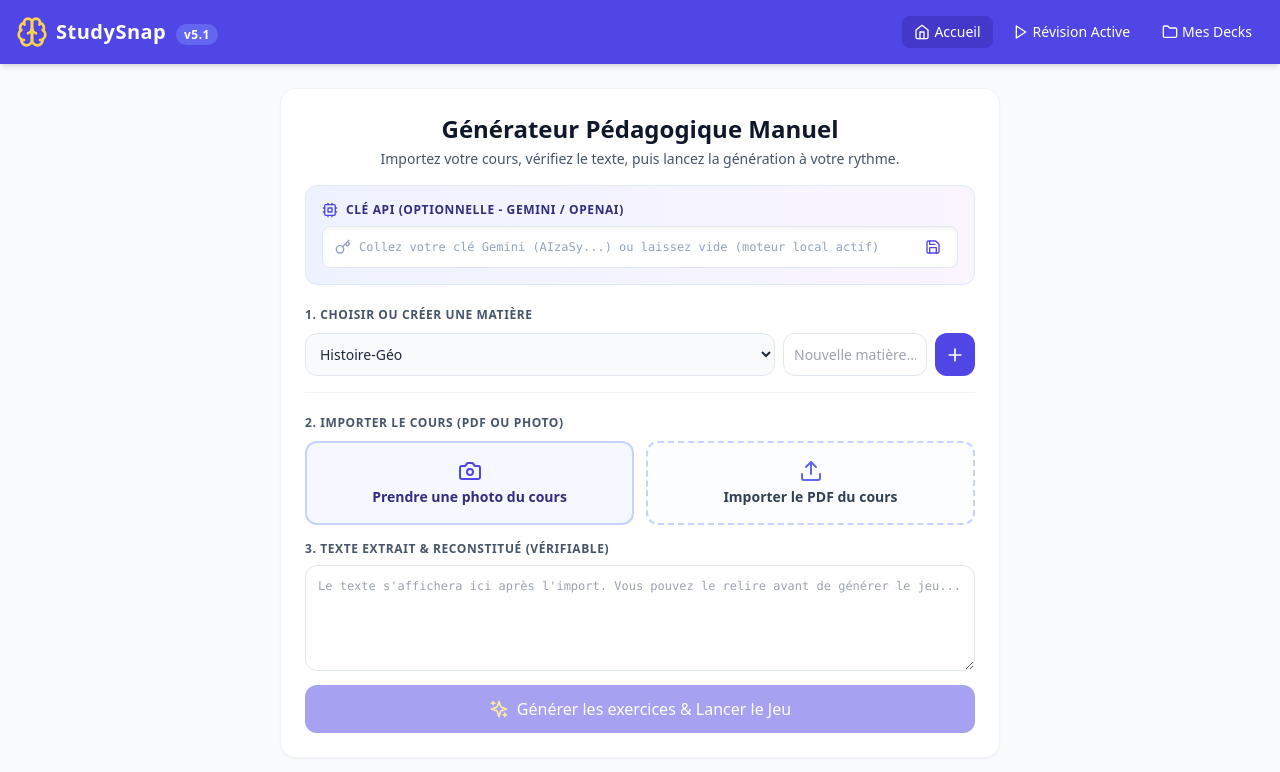
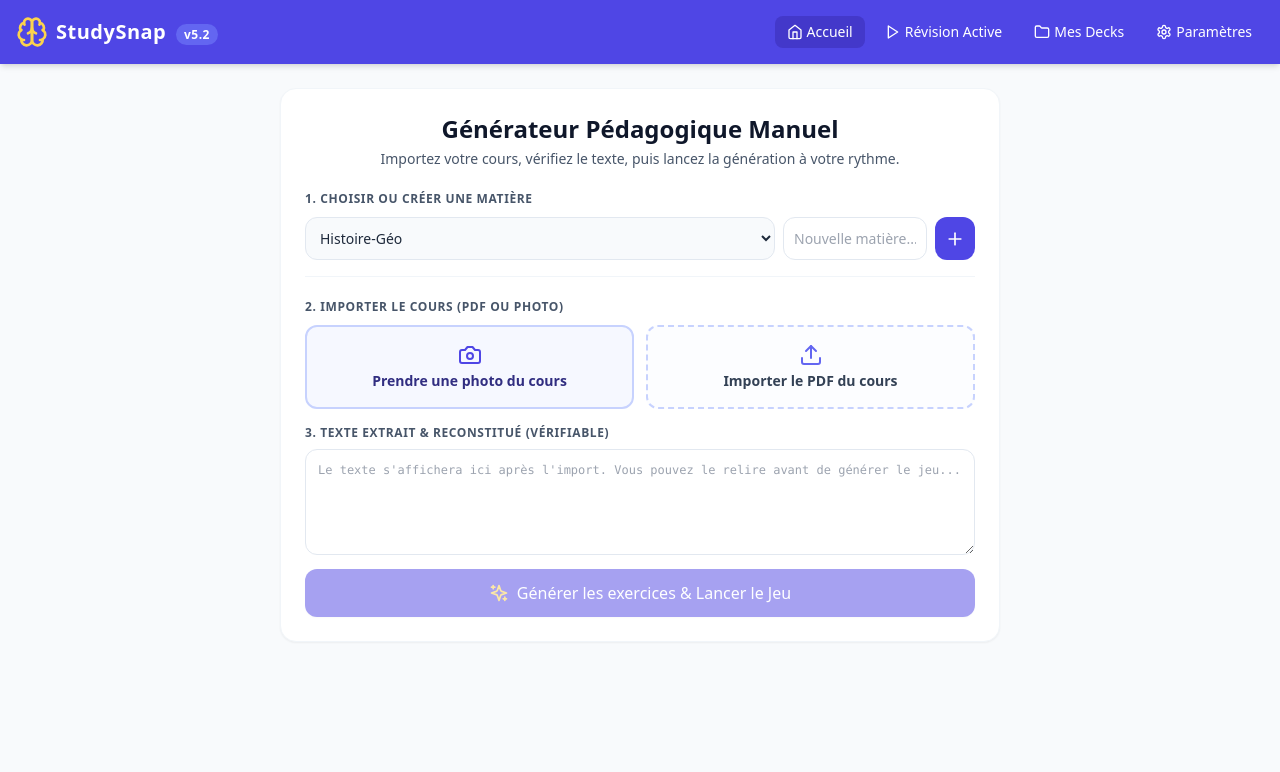
Before and after one commit to Alexis-maker44/Studysnap, a React (Vite) app: page / in a window 1280 px wide. Shown: the top 772 px of the page. Built offline with nearby package versions, Linux system fonts and the light colour scheme.

Commit message:
Add Settings icon and update version to v5.2

```diff
--- a/src/App.jsx
+++ b/src/App.jsx
@@ -2,7 +2,7 @@ import React, { useState, useEffect, useCallback, useRef } from 'react';
 import {
   CheckCircle2, XCircle, AlertCircle, Timer, ChevronRight, ChevronLeft,
   RefreshCw, Award, BookOpen, Sparkles, Upload, Home, Brain,
-  Volume2, Camera, Folder, Trash2, Plus, Zap, Heart, Play, HelpCircle, Key, Cpu, Save, RotateCw, Wand2
+  Volume2, Camera, Folder, Trash2, Plus, Zap, Heart, Play, HelpCircle, Key, Cpu, Save, RotateCw, Wand2, Settings
 } from 'lucide-react';
 
 const STOP_WORDS = new Set([
@@ -49,7 +49,6 @@ function cleanAndStructureRawText(rawText) {
     if (!currentParagraph) {
       currentParagraph = line;
     } else {
-      // Si la ligne précédente ne se termine pas par un point ou deux-points, on recolle
       const lastChar = currentParagraph.slice(-1);
       if (['.', '!', '?', ':', ';'].includes(lastChar) || /^[•\-\*]/.test(line)) {
         cleanedLines.push(currentParagraph);
@@ -507,7 +506,6 @@ export default function App() {
     }
   };
 
-  // LANCEMENT MANUEL DE LA GÉNÉRATION AU CLIC SUR LE BOUTON
   const handleProcessText = async (textToProcess) => {
     setUploadError(null);
     const cleanedText = cleanAndStructureRawText(textToProcess);
@@ -712,9 +710,9 @@ export default function App() {
       <header className="bg-indigo-600 text-white p-4 shadow-md flex justify-between items-center">
         <div className="flex items-center space-x-2 cursor-pointer" onClick={() => setActiveTab('home')}>
           <Brain className="w-8 h-8 text-amber-300" />
-          <h1 className="text-xl font-bold tracking-wide">StudySnap <span className="text-xs bg-indigo-500 px-2 py-0.5 rounded-full ml-1">v5.1</span></h1>
+          <h1 className="text-xl font-bold tracking-wide">StudySnap <span className="text-xs bg-indigo-500 px-2 py-0.5 rounded-full ml-1">v5.2</span></h1>
         </div>
-        <nav className="flex space-x-2">
+        <nav className="flex space-x-1 md:space-x-2">
           <button onClick={() => setActiveTab('home')} className={`px-3 py-1.5 rounded-lg flex items-center space-x-1 text-sm font-medium transition ${activeTab === 'home' ? 'bg-indigo-700' : 'hover:bg-indigo-500'}`}>
             <Home className="w-4 h-4" /> <span className="hidden md:inline">Accueil</span>
           </button>
@@ -723,6 +721,9 @@ export default function App() {
           </button>
           <button onClick={() => setActiveTab('decks')} className={`px-3 py-1.5 rounded-lg flex items-center space-x-1 text-sm font-medium transition ${activeTab === 'decks' ? 'bg-indigo-700' : 'hover:bg-indigo-500'}`}>
             <Folder className="w-4 h-4" /> <span className="hidden md:inline">Mes Decks</span>
+          </button>
+          <button onClick={() => setActiveTab('settings')} className={`px-3 py-1.5 rounded-lg flex items-center space-x-1 text-sm font-medium transition ${activeTab === 'settings' ? 'bg-indigo-700' : 'hover:bg-indigo-500'}`}>
+            <Settings className="w-4 h-4" /> <span className="hidden md:inline">Paramètres</span>
           </button>
         </nav>
       </header>
@@ -735,31 +736,6 @@ export default function App() {
               <div className="text-center">
                 <h2 className="text-2xl font-bold text-slate-900">Générateur Pédagogique Manuel</h2>
                 <p className="text-slate-600 text-sm mt-1">Importez votre cours, vérifiez le texte, puis lancez la génération à votre rythme.</p>
-              </div>
-
-              {/* CLÉ API */}
-              <div className="bg-gradient-to-r from-indigo-50 to-purple-50 p-4 rounded-xl border border-indigo-100 space-y-2">
-                <div className="flex justify-between items-center">
-                  <div className="flex items-center space-x-2">
-                    <Cpu className="w-4 h-4 text-indigo-600" />
-                    <span className="text-xs font-bold text-indigo-900 uppercase tracking-wider">Clé API (Optionnelle - Gemini / OpenAI)</span>
-                  </div>
-                  {isKeySavedSuccess && <span className="text-xs text-green-600 font-semibold flex items-center space-x-1"><CheckCircle2 className="w-3.5 h-3.5" /> <span>Clé enregistrée !</span></span>}
-                </div>
-
-                <div className="flex items-center space-x-2 bg-white px-3 py-2 rounded-lg border border-slate-200 shadow-inner">
-                  <Key className="w-4 h-4 text-slate-400 flex-shrink-0" />
-                  <input
-                    type="password"
-                    value={apiKey}
-                    onChange={(e) => handleSaveApiKey(e.target.value)}
-                    placeholder="Collez votre clé Gemini (AIzaSy...) ou laissez vide (moteur local actif)"
-                    className="w-full text-xs bg-transparent border-none focus:outline-none text-slate-800 placeholder-slate-400 font-mono"
-                  />
-                  <button onClick={() => handleSaveApiKey(apiKey)} className="p-1 text-indigo-600 hover:text-indigo-800" title="Enregistrer">
-                    <Save className="w-4 h-4" />
-                  </button>
-                </div>
               </div>
 
               <div className="space-y-2">
@@ -1153,6 +1129,55 @@ export default function App() {
             )}
           </div>
         )}
+
+        {/* PARAMÈTRES (CONFIG CLÉ API) */}
+        {activeTab === 'settings' && (
+          <div className="bg-white p-6 rounded-2xl shadow-sm border border-slate-100 space-y-6">
+            <div className="flex justify-between items-center">
+              <h2 className="text-xl font-bold text-slate-900 flex items-center space-x-2">
+                <Settings className="w-5 h-5 text-indigo-600" />
+                <span>Paramètres de l'application</span>
+              </h2>
+            </div>
+
+            <div className="bg-gradient-to-r from-indigo-50 to-purple-50 p-5 rounded-2xl border border-indigo-100 space-y-3">
+              <div className="flex justify-between items-center">
+                <div className="flex items-center space-x-2">
+                  <Cpu className="w-5 h-5 text-indigo-600" />
+                  <span className="text-xs font-bold text-indigo-900 uppercase tracking-wider">Clé API (Optionnelle - Gemini / OpenAI)</span>
+                </div>
+                {isKeySavedSuccess && (
+                  <span className="text-xs text-green-600 font-semibold flex items-center space-x-1">
+                    <CheckCircle2 className="w-4 h-4" />
+                    <span>Clé enregistrée avec succès !</span>
+                  </span>
+                )}
+              </div>
+
+              <p className="text-xs text-slate-600 leading-relaxed">
+                Configurez votre clé API externe (ex: Gemini <code>AIzaSy...</code> ou OpenAI) pour propulser l'analyse de cours par l'intelligence artificielle. Si vous laissez ce champ vide, c'est le moteur local intégré qui générera instantanément les quiz.
+              </p>
+
+              <div className="flex items-center space-x-2 bg-white px-3 py-2.5 rounded-xl border border-slate-200 shadow-inner">
+                <Key className="w-4 h-4 text-slate-400 flex-shrink-0" />
+                <input
+                  type="password"
+                  value={apiKey}
+                  onChange={(e) => handleSaveApiKey(e.target.value)}
+                  placeholder="Collez votre clé API ici..."
+                  className="w-full text-xs bg-transparent border-none focus:outline-none text-slate-800 placeholder-slate-400 font-mono"
+                />
+                <button
+                  onClick={() => handleSaveApiKey(apiKey)}
+                  className="px-3 py-1.5 bg-indigo-600 hover:bg-indigo-700 text-white rounded-lg text-xs font-medium flex items-center space-x-1 transition flex-shrink-0"
+                >
+                  <Save className="w-3.5 h-3.5" />
+                  <span>Enregistrer</span>
+                </button>
+              </div>
+            </div>
+          </div>
+        )}
       </main>
     </div>
   );
```
